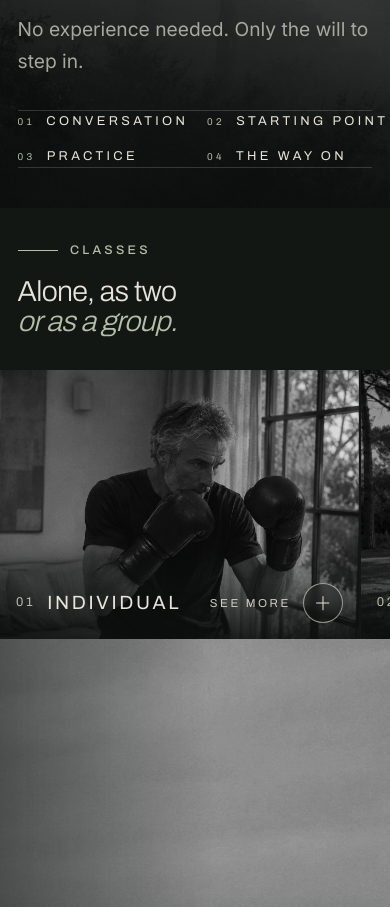
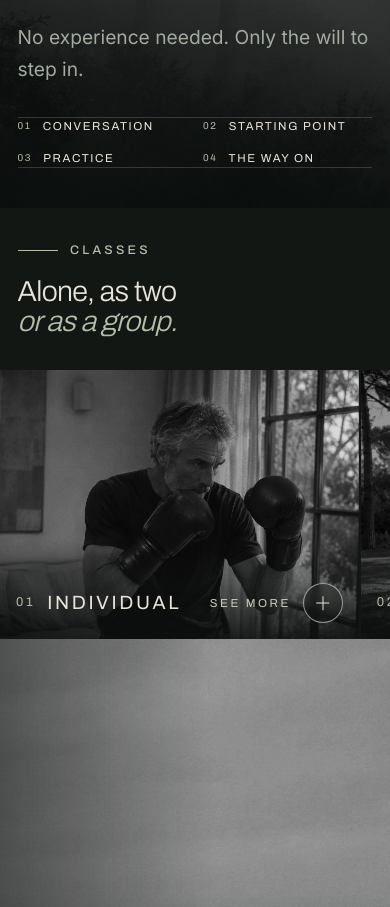
Before and after one commit to Ecletica-web/JCJardins, a React (Vite) app: page / in a window 390 px wide. Shown: the part 3664-4571 px from the top of the page. Built offline with nearby package versions, Linux system fonts and the light colour scheme.

Commit message:
Day-one steps: 2x2 grid that wraps cleanly on small phones
Co-Authored-By: Claude Fable 5.1 <noreply@anthropic.com>
Claude-Session: https://claude.ai/code/session_012zf4ZoktvuwNzybibVqi8D

```diff
--- a/src/styles/motion.css
+++ b/src/styles/motion.css
@@ -2264,3 +2264,28 @@
 .first .sequence li {
   white-space: nowrap;
 }
+
+/* phones: steps may wrap inside their cell; tighter tracking */
+@media (max-width: 47.99rem) {
+  .first .sequence {
+    gap: 0.9rem 1rem;
+  }
+  .first .sequence li {
+    white-space: normal;
+    align-items: flex-start;
+    letter-spacing: 0.14em;
+    font-size: 0.72rem;
+    line-height: 1.5;
+  }
+  .first .sequence__n {
+    flex: none;
+    padding-top: 0.1em;
+  }
+}
+
+@media (max-width: 47.99rem) {
+  .first .sequence li {
+    min-width: 0;
+    overflow-wrap: anywhere;
+  }
+}
```
